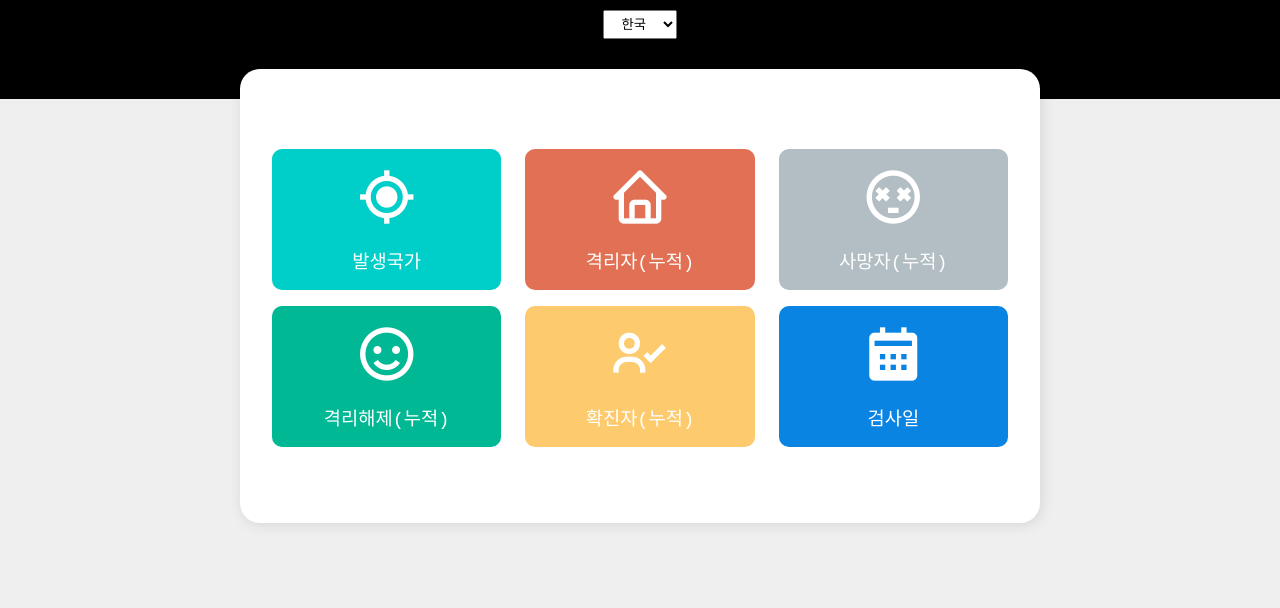
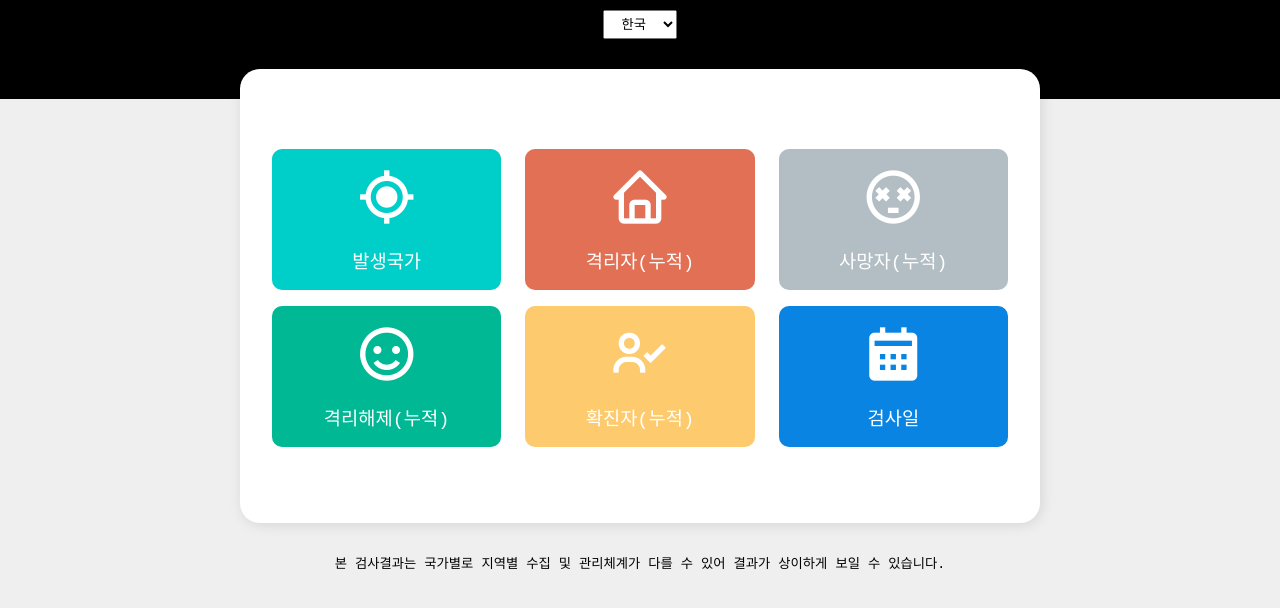
Before and after one commit to csslick/covid-19-tracker, a plain HTML site: page index.html in a window 1280 px wide. Shown: the part 98-706 px from the top of the page. Drawn offline with nearby package versions, Linux system fonts and the light colour scheme; no server answers.

Commit message:
Add files via upload

```diff
--- a/index.html
+++ b/index.html
@@ -52,6 +52,7 @@
         <span id="date"></span>
       </div>
     </div><!-- end board -->
+    <small>본 검사결과는 국가별로 지역별 수집 및 관리체계가 다를 수 있어 결과가 상이하게 보일 수 있습니다.</small>
   </section>
 
   <script src="main.js"></script>
```
